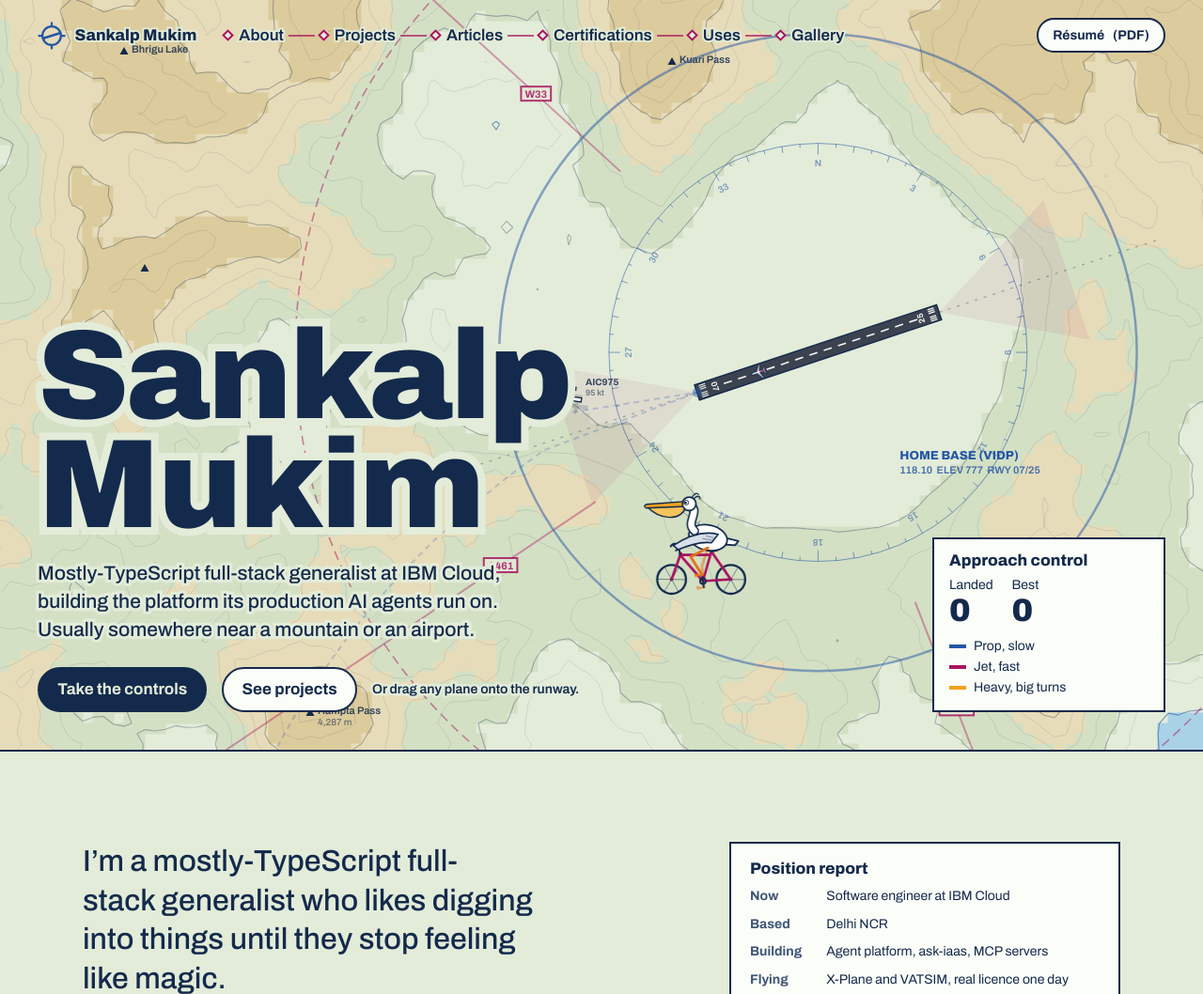
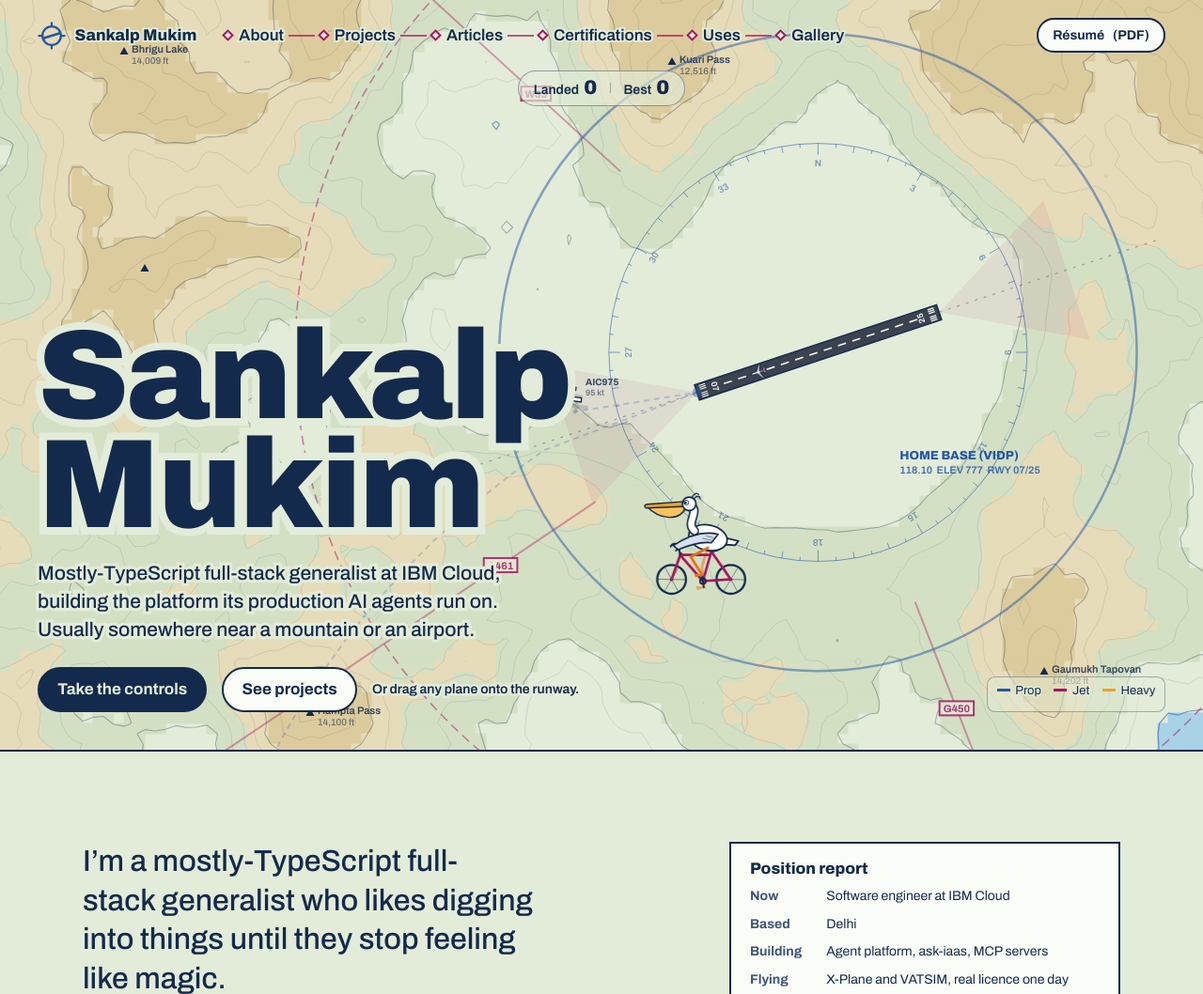
Before and after one commit to sankalpmukim/new-personal-site, an Astro site: page / in a window 1280 px wide. Shown: the top 1058 px of the page at 94% size. Built offline with nearby package versions, Linux system fonts and the light colour scheme; Astro itself is replaced by a stand-in of ours; no server answers.

Commit message:
feat: shrink the approach control overlay into a translucent HUD
Scores move to a pill at the top centre; the corner card reduces to a
see-through, click-through key and the hand-back control. Peak labels
switch to feet with elevations for all four treks, Delhi NCR becomes
Delhi, and recent writing moves above the projects section.

```diff
--- a/src/data/site.ts
+++ b/src/data/site.ts
@@ -3,7 +3,7 @@
 export const person = {
   name: "Sankalp Mukim",
   role: "Software engineer at IBM Cloud",
-  home: "Delhi NCR",
+  home: "Delhi",
   homeIcao: "VIDP",
   email: "sankalpmukim@gmail.com",
   intro:
@@ -582,7 +582,7 @@ export const photos: Photo[] = [
     src: "/photos/gallery-night-bike.jpg",
     alt: "A mountain bike after a dusty evening ride",
     caption: "The bike, after a dusty ride",
-    place: "Delhi NCR",
+    place: "Delhi",
     tall: true,
   },
   {
@@ -607,16 +607,17 @@ export const photos: Photo[] = [
 ];
 
 // Labels painted on the hero chart. Names are feed- and highlight-evidenced
-// trek places, not summits logged. The one elevation is taken from the
-// IndiaHikes DONE! banner at Hampta Pass (~14,100 ft / 4,287 m); the rest stay
-// name-only until a sign or banner puts a number on them.
-export type Peak = { name: string; elevation?: number };
+// trek places, not summits logged. Elevations are in feet: Hampta Pass comes
+// from the IndiaHikes DONE! banner (~14,100 ft); the rest are the operator's
+// published highs — Kuari Pass 12,516 ft, Bhrigu Lake 14,009 ft, Tapovan
+// 14,202 ft at the top of the Gaumukh Tapovan trek.
+export type Peak = { name: string; elevationFt?: number };
 
 export const peaks: Peak[] = [
-  { name: "Kuari Pass" },
-  { name: "Hampta Pass", elevation: 4287 },
-  { name: "Bhrigu Lake" },
-  { name: "Gaumukh Tapovan" },
+  { name: "Kuari Pass", elevationFt: 12516 },
+  { name: "Hampta Pass", elevationFt: 14100 },
+  { name: "Bhrigu Lake", elevationFt: 14009 },
+  { name: "Gaumukh Tapovan", elevationFt: 14202 },
 ];
 
 // Obstacles in the pelican game. Drop a real logo at `img` (e.g. /ai-logos/openai.svg)
--- a/src/pages/about.astro
+++ b/src/pages/about.astro
@@ -13,7 +13,7 @@ import { links, person } from "../data/site";
   <ChartBand
     slot="header"
     title="About"
-    intro="Engineer, would-be pilot, trekker. Based in Delhi NCR."
+    intro="Engineer, would-be pilot, trekker. Based in Delhi."
     seed={5}
   />
 
--- a/src/pages/index.astro
+++ b/src/pages/index.astro
@@ -30,6 +30,15 @@ const featured = projects.filter((p) => p.featured);
       role="img"
     ></canvas>
     <Nav />
+    <div class="hud" role="group" aria-label="Approach control score">
+      <span>
+        Landed <b data-atc-score>0</b>
+      </span>
+      <span class="hud-sep" aria-hidden="true"></span>
+      <span>
+        Best <b data-atc-best>0</b>
+      </span>
+    </div>
     <div class="hero-copy">
       <h1>
         <span class="halo">Sankalp Mukim</span>
@@ -52,25 +61,19 @@ const featured = projects.filter((p) => p.featured);
         </span>
       </div>
     </div>
-    <aside class="legend" aria-label="Approach control">
-      <h2>Approach control</h2>
-      <div class="legend-score">
-        <div>
-          Landed<b data-atc-score>0</b>
-        </div>
-        <div>
-          Best<b data-atc-best>0</b>
-        </div>
-      </div>
-      <ul>
+    <aside class="legend" aria-label="Approach control key and controls">
+      <ul class="legend-key">
         <li>
-          <i style="background: var(--blue)"></i>Prop, slow
+          <i style="background: var(--blue)"></i>
+          <span class="halo">Prop</span>
         </li>
         <li>
-          <i style="background: var(--magenta)"></i>Jet, fast
+          <i style="background: var(--magenta)"></i>
+          <span class="halo">Jet</span>
         </li>
         <li>
-          <i style="background: var(--beak)"></i>Heavy, big turns
+          <i style="background: var(--beak)"></i>
+          <span class="halo">Heavy</span>
         </li>
       </ul>
       <p data-atc-status aria-live="polite"></p>
@@ -130,6 +133,16 @@ const featured = projects.filter((p) => p.featured);
     </div>
   </section>
 
+  <section class="section wrap" data-pelican="tumble" aria-labelledby="writing-title">
+    <div class="section-head">
+      <h2 id="writing-title">Recent writing</h2>
+      <a class="more-link" href="/articles">
+        All articles
+      </a>
+    </div>
+    <ArticleList articles={articles} />
+  </section>
+
   <section
     class="section wrap"
     data-pelican="peek"
@@ -159,16 +172,6 @@ const featured = projects.filter((p) => p.featured);
     </div>
     <Logbook />
   </section>
-
-  <section class="section wrap" data-pelican="tumble" aria-labelledby="writing-title">
-    <div class="section-head">
-      <h2 id="writing-title">Recent writing</h2>
-      <a class="more-link" href="/articles">
-        All articles
-      </a>
-    </div>
-    <ArticleList articles={articles} />
-  </section>
 </Base>
 
 <script>
--- a/src/scripts/atc.ts
+++ b/src/scripts/atc.ts
@@ -66,7 +66,7 @@ function angDiff(a: number, b: number) {
   return d;
 }
 
-export function initAtc(root: HTMLElement, peakNames: { name: string; elevation?: number }[]) {
+export function initAtc(root: HTMLElement, peakNames: { name: string; elevationFt?: number }[]) {
   const canvas = root.querySelector<HTMLCanvasElement>("[data-atc-canvas]")!;
   const scoreEl = root.querySelector<HTMLElement>("[data-atc-score]")!;
   const bestEl = root.querySelector<HTMLElement>("[data-atc-best]")!;
--- a/src/scripts/terrain.ts
+++ b/src/scripts/terrain.ts
@@ -83,13 +83,13 @@ export type TerrainOptions = {
   valleys?: { x: number; y: number; r: number }[];
   /** 0..1 how mountainous */
   relief?: number;
-  peakNames?: { name: string; elevation?: number }[];
+  peakNames?: { name: string; elevationFt?: number }[];
   maxPeaks?: number;
   cell?: number;
 };
 
 export type Terrain = {
-  peaks: { x: number; y: number; h: number; name?: string; elevation?: number }[];
+  peaks: { x: number; y: number; h: number; name?: string; elevationFt?: number }[];
 };
 
 /** Draws terrain into ctx (already scaled for DPR) over a w×h css-px area. */
@@ -297,7 +297,7 @@ export function drawTerrain(
 
     if (peaks.some((p) => Math.hypot(p.x - c.x, p.y - c.y) < 180)) continue;
     const named = opts.peakNames?.[peaks.length];
-    peaks.push({ ...c, name: named?.name, elevation: named?.elevation });
+    peaks.push({ ...c, name: named?.name, elevationFt: named?.elevationFt });
   }
 
   ctx.restore();
@@ -329,10 +329,10 @@ export function drawPeaks(
       ctx.globalAlpha = 1;
     }
 
-    if (p.elevation != null) {
+    if (p.elevationFt != null) {
       ctx.font = '500 10px "Archivo Variable", Archivo, sans-serif';
       ctx.globalAlpha = 0.6;
-      ctx.fillText(`${p.elevation.toLocaleString("en-US")} m`, p.x + 8, p.y + 13);
+      ctx.fillText(`${p.elevationFt.toLocaleString("en-US")} ft`, p.x + 8, p.y + 13);
       ctx.globalAlpha = 1;
     }
   }
--- a/src/styles/global.css
+++ b/src/styles/global.css
@@ -409,72 +409,90 @@ p {
   opacity: 0.25;
   pointer-events: none;
 }
-.hero.is-playing .legend {
-  pointer-events: none;
-}
-.hero.is-playing .legend [data-atc-stop] {
-  pointer-events: auto;
-}
 .hero.is-playing .hero-copy > *,
 .hero.is-over .hero-copy > * {
   pointer-events: none;
 }
 
-/* legend box, bottom right, doubles as the game HUD */
+/* score pill, top centre over the chart; see-through and click-through */
+.hud {
+  align-self: center;
+  display: inline-flex;
+  align-items: baseline;
+  gap: 0.85rem;
+  padding: 0.3rem 1rem 0.35rem;
+  border: 1px solid color-mix(in srgb, var(--ink) 42%, transparent);
+  border-radius: 999px;
+  background: color-mix(in srgb, var(--paper) 66%, transparent);
+  font-stretch: 80%;
+  font-weight: 600;
+  font-size: var(--fs-sm);
+  line-height: 1.2;
+  white-space: nowrap;
+  pointer-events: none;
+}
+.hud b {
+  margin-left: 0.15rem;
+  font-size: var(--fs-md);
+  font-weight: 900;
+  font-stretch: 100%;
+  font-variant-numeric: tabular-nums;
+}
+.hud-sep {
+  width: 1px;
+  height: 0.8em;
+  align-self: center;
+  background: color-mix(in srgb, var(--ink) 32%, transparent);
+}
+
+/* chart key plus hand-back control, bottom right; deliberately see-through
+   and click-through so planes stay visible and draggable behind it */
 .legend {
   position: absolute;
   right: var(--gutter);
   bottom: clamp(1.5rem, 5vh, 3.5rem);
-  width: 15.5rem;
-  background: var(--strip);
-  border: 2px solid var(--ink);
-  padding: 0.85rem 1rem 0.9rem;
+  display: flex;
+  flex-direction: column;
+  align-items: flex-end;
+  gap: 0.4rem;
+  max-width: 15rem;
+  padding: 0.35rem 0.6rem 0.45rem;
+  border: 1px solid color-mix(in srgb, var(--ink) 34%, transparent);
+  border-radius: 0.55rem;
+  background: color-mix(in srgb, var(--paper) 52%, transparent);
   font-stretch: 78%;
-  font-size: var(--fs-sm);
-  line-height: 1.35;
-}
-.legend h2 {
-  font-size: var(--fs-base);
-  font-stretch: 100%;
-  font-weight: 800;
-  margin-bottom: 0.5rem;
-}
-.legend-score {
-  display: flex;
-  gap: 1.25rem;
-  font-variant-numeric: tabular-nums;
-}
-.legend-score b {
-  display: block;
-  font-size: var(--fs-xl);
-  font-stretch: 100%;
-  line-height: 1;
-  font-weight: 900;
+  font-size: var(--fs-xs);
+  line-height: 1.3;
+  pointer-events: none;
 }
 .legend ul {
   list-style: none;
   padding: 0;
-  margin: 0.75rem 0 0;
-  display: grid;
-  gap: 0.2rem;
+  margin: 0;
+  display: flex;
+  gap: 0.85rem;
 }
 .legend li {
   display: flex;
   align-items: center;
-  gap: 0.5rem;
+  gap: 0.35rem;
+  white-space: nowrap;
 }
 .legend li i {
-  width: 18px;
-  height: 4px;
+  width: 14px;
+  height: 3px;
   display: inline-block;
 }
 .legend [data-atc-status]:not(:empty) {
-  margin-top: 0.6rem;
-  padding-top: 0.6rem;
-  border-top: 1px solid var(--rule);
+  font-size: 0.78rem;
+  line-height: 1.25;
+  text-align: right;
+  color: var(--ink-2);
 }
 .legend [data-atc-stop] {
-  margin-top: 0.75rem;
+  pointer-events: auto;
+  padding: 0.45rem 0.9rem;
+  font-size: var(--fs-xs);
 }
 .atc-over {
   position: absolute;
@@ -514,14 +532,14 @@ p {
   }
   .hero.is-playing .legend,
   .hero.is-over .legend {
-    display: block;
-    top: 7.5rem;
-    bottom: auto;
+    display: flex;
+    bottom: 1rem;
     right: 0.75rem;
-    width: auto;
-    padding: 0.5rem 0.75rem;
   }
   .hero.is-playing .legend ul,
+  .hero.is-over .legend ul {
+    display: none;
+  }
   .hero.is-playing .legend [data-atc-status] {
     display: none;
   }
```
